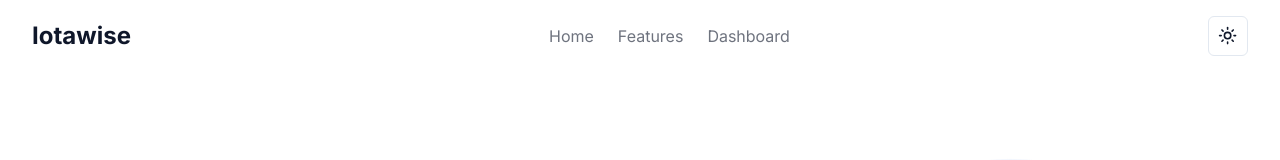
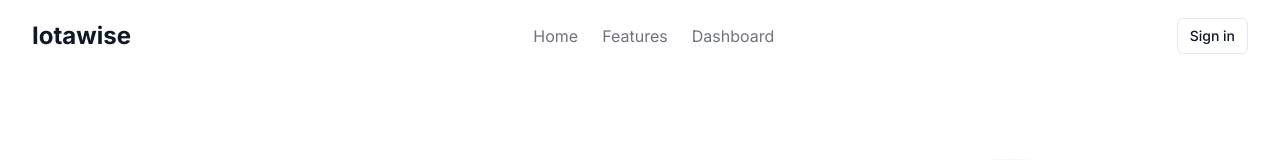
Before and after one commit to redpangilinan/iotawise, a Next.js app: page / in a window 1280 px wide. Shown: the top 160 px of the page. Built offline with nearby package versions, Linux system fonts and the light colour scheme; no server answers.

Commit message:
feat: create work in progress dashboard and auth identifier on navbar

```diff
--- /dev/null
+++ b/app/dashboard/layout.tsx
@@ -0,0 +1,21 @@
+import Navbar from "@/components/layout/navbar"
+import Footer from "@/components/layout/footer"
+import { getCurrentUser } from "@/lib/session"
+
+interface DashboardLayoutProps {
+  children: React.ReactNode
+}
+
+export default async function DashboardLayout({
+  children,
+}: DashboardLayoutProps) {
+  const user = await getCurrentUser()
+
+  return (
+    <>
+      <Navbar user={user} />
+      {children}
+      <Footer />
+    </>
+  )
+}
--- /dev/null
+++ b/app/dashboard/page.tsx
@@ -0,0 +1,7 @@
+export default function Home() {
+  return (
+    <main className="flex items-center justify-center p-12 text-3xl">
+      Work in progress
+    </main>
+  )
+}
--- /dev/null
+++ b/components/layout/avatar.tsx
@@ -0,0 +1,21 @@
+import Link from "next/link"
+import { buttonVariants } from "@/components/ui/button"
+import { cn } from "@/lib/utils"
+import { NavUser } from "@/types/auth"
+
+export default function Avatar({ user }: NavUser) {
+  return (
+    <div className="flex items-center">
+      {user ? (
+        <span>{user.name}</span>
+      ) : (
+        <Link
+          href="/signin"
+          className={cn(buttonVariants({ variant: "outline", size: "sm" }))}
+        >
+          Sign in
+        </Link>
+      )}
+    </div>
+  )
+}
--- a/components/layout/navbar.tsx
+++ b/components/layout/navbar.tsx
@@ -2,11 +2,12 @@
 
 import { useState, useEffect } from "react"
 import Link from "next/link"
-import { ModeToggle } from "@/components/mode-toggle"
 import { siteConfig } from "@/config/site"
 import { navLinks } from "@/lib/links"
+import { NavUser } from "@/types/auth"
+import Avatar from "./avatar"
 
-export default function Navbar() {
+export default function Navbar({ user }: NavUser) {
   const [navbar, setNavbar] = useState(false)
 
   const handleClick = async () => {
@@ -67,7 +68,7 @@ export default function Navbar() {
                   </svg>
                 )}
               </button>
-              <ModeToggle />
+              <Avatar user={user} />
             </div>
           </div>
         </div>
@@ -94,7 +95,7 @@ export default function Navbar() {
           </div>
         </div>
         <div className="hidden md:block">
-          <ModeToggle />
+          <Avatar user={user} />
         </div>
       </nav>
     </header>
```
